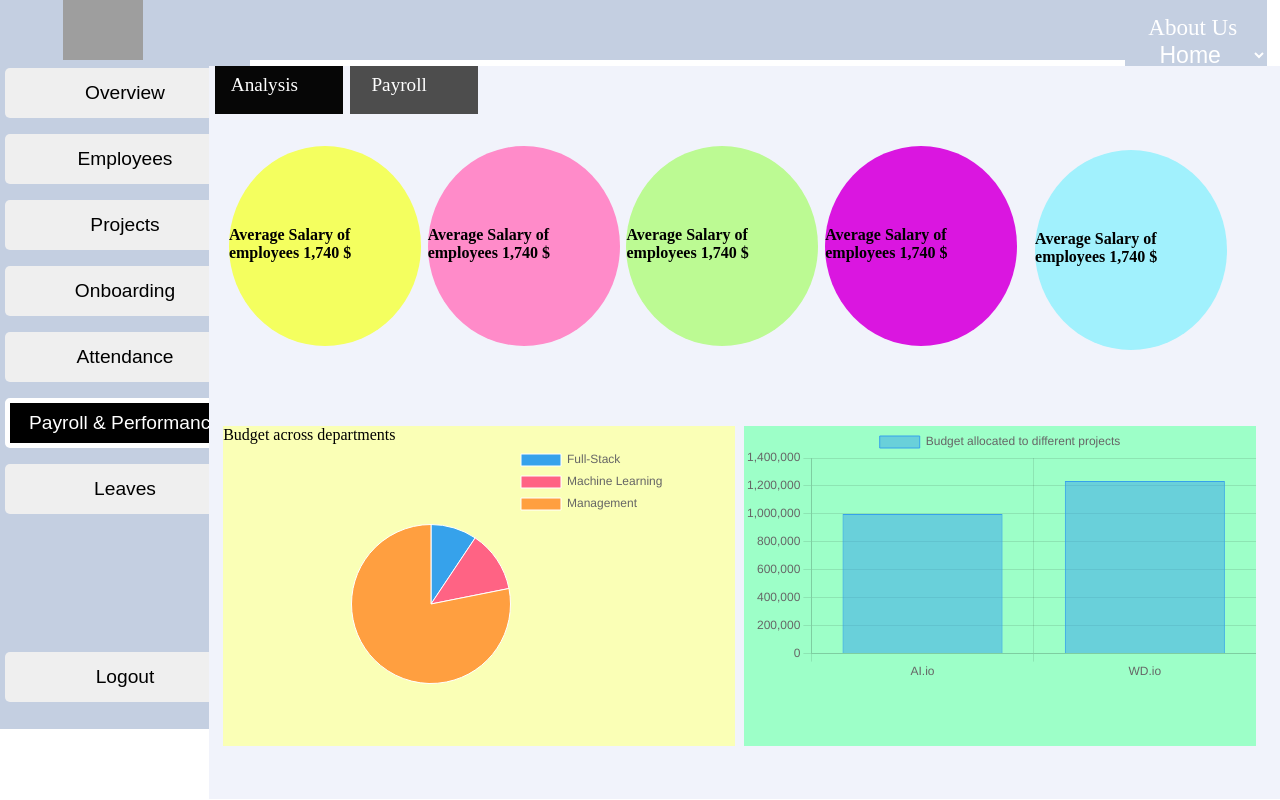
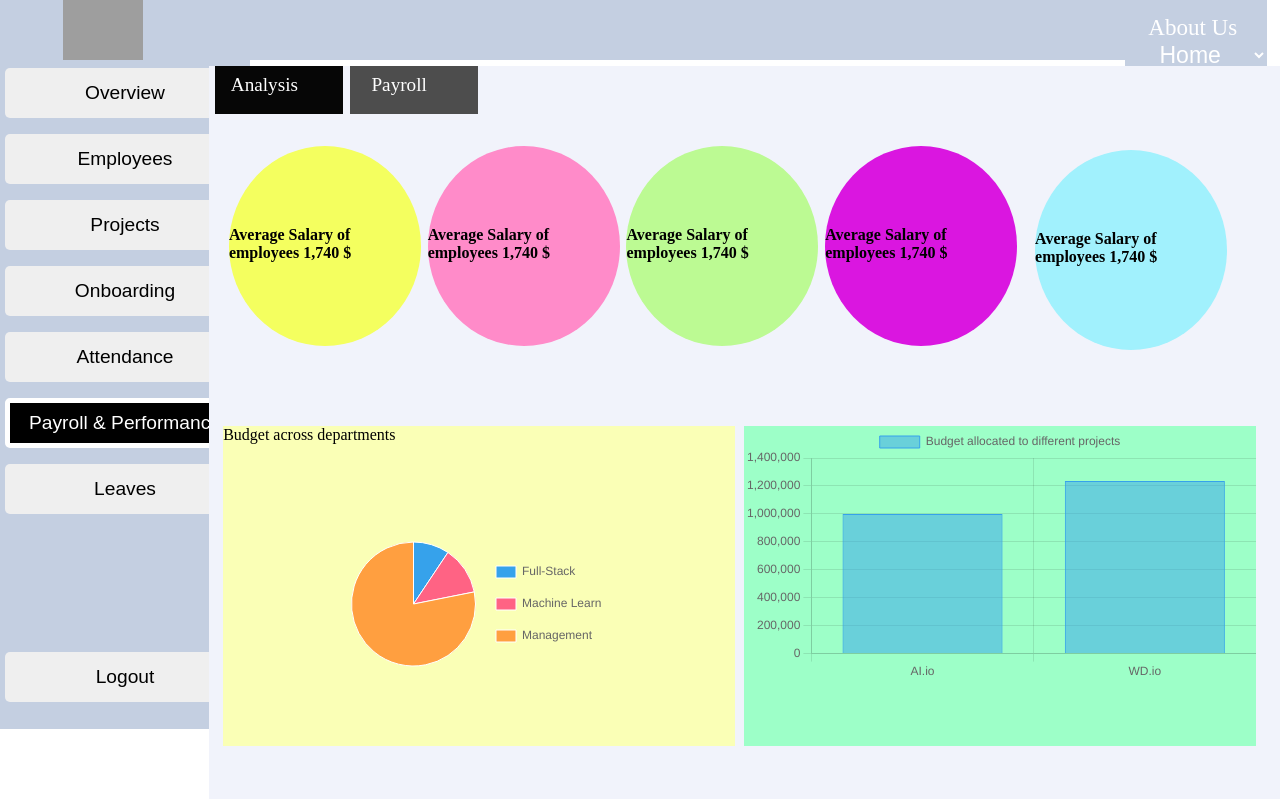
Before and after one commit to amann-03/HRMS, a PHP site: page /personal/hr_payroll1.php in a window 1280 px wide. Run offline with PHP 8.4, Linux system fonts and the light colour scheme; data comes from the database, SQL or seed files in the repository; grey boxes are pictures that could not be loaded.

Commit message:
Add files via upload

```diff
--- a/hr_payroll1.php
+++ b/hr_payroll1.php
@@ -118,16 +118,35 @@
                 borderWidth: 1
             }]
         },
-    //
+
+    // options: {
+    //         plugins: {
+    //             legend: {
+    //                 display: true,
+    //                 position: 'right',
+    //                 align:'start',
+    //             }
+    //         },
+
+    //     }
+    // });
     options: {
                 plugins: {
                     legend: {
                         display: true,
                         position: 'right',
-                    align:'start',
+                        align: 'center',
+                        labels: {
+                            boxWidth: 20,
+                            padding: 20
+                        }
                     }
                 },
-
+                layout: {
+                    padding: {
+                        right: 70
+                    }
+                }
             }
         });
 </script>
```
Lines whose indentation alone changed are shown as unchanged.
